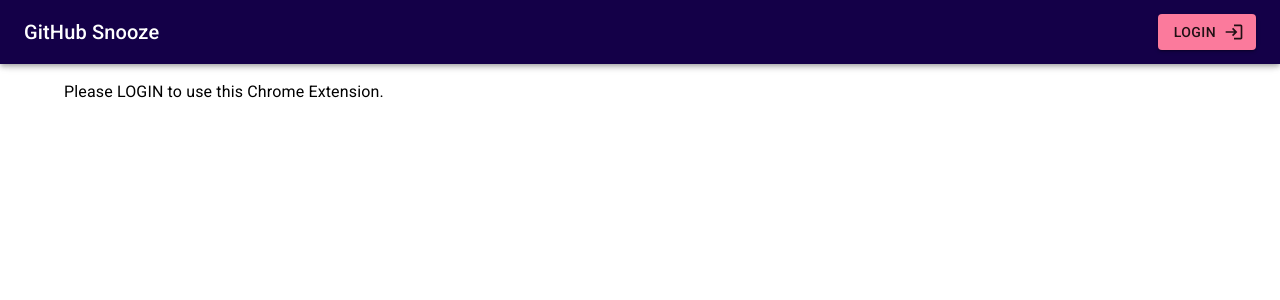
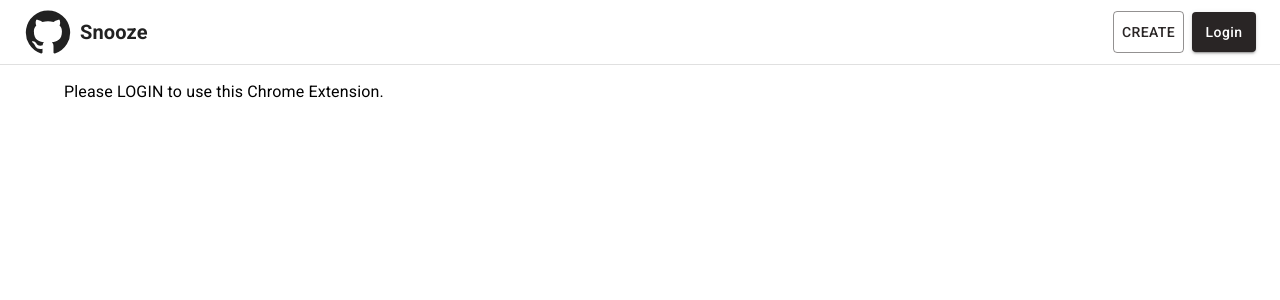
Before and after one commit to nearform/github-snooze-chrome-extension, a React app: page / in a window 1280 px wide. Shown: the top 300 px of the page. Built offline with nearby package versions, Linux system fonts and the light colour scheme.

Commit message:
feat: add redesigned header and snooze list item with hardcoded data

```diff
--- a/src/App.js
+++ b/src/App.js
@@ -21,7 +21,7 @@
   }
   return (
     <div style={{ minWidth: '512px' }}>
-      <NavBar isAuthenticated={isAuthenticated} />
+      <NavBar user={user} isAuthenticated={isAuthenticated} />
       <Container sx={{ my: 2 }}>
         <Routes>
           <Route
--- a/src/components/NavBar.js
+++ b/src/components/NavBar.js
@@ -6,12 +6,37 @@
   Toolbar,
   Button,
   IconButton,
-  Typography
+  Typography,
+  styled,
+  Divider
 } from '@mui/material'
-import { Login, ChevronLeft, Settings } from '@mui/icons-material'
+import {
+  Login,
+  ChevronLeft,
+  Settings,
+  GitHub as GitHubIcon
+} from '@mui/icons-material'
 import { getCurrentRoute, routes } from '../routes'
 
-function NavBar({ isAuthenticated }) {
+const mediaMinWidthKey = '@media (min-width:0px)'
+const mediaOrientationLandscapeKey = '@media (orientation: landscape)'
+const TOOLBAR_MIN_HEIGHT = 72
+
+const OurToolbar = styled(Toolbar)(({ theme }) => {
+  console.log(theme.mixins.toolbar)
+  return {
+    ...theme.mixins.toolbar,
+    [mediaMinWidthKey]: {
+      ...theme.mixins.toolbar[mediaMinWidthKey],
+      [mediaOrientationLandscapeKey]: {
+        ...theme.mixins.toolbar[mediaMinWidthKey][mediaOrientationLandscapeKey],
+        minHeight: `${TOOLBAR_MIN_HEIGHT}px`
+      }
+    }
+  }
+})
+
+function NavBar({ isAuthenticated, user, onCreateSnooze }) {
   const navigate = useNavigate()
   const location = useLocation()
 
@@ -39,8 +64,8 @@
 
   return (
     <Box sx={{ flexGrow: 1 }}>
-      <AppBar component="nav" position="fixed">
-        <Toolbar>
+      <AppBar elevation={0} component="nav" position="fixed">
+        <OurToolbar>
           {showBackButton ? (
             <>
               <IconButton color="secondary" onClick={handleNavigateBack}>
@@ -51,23 +76,52 @@
               </Typography>
             </>
           ) : (
-            <Typography variant="h6" component="div" sx={{ flexGrow: 1 }}>
-              GitHub Snooze
+            <Box
+              sx={{
+                display: 'flex',
+                flexDirection: 'row',
+                alignItems: 'center',
+                flexGrow: 1
+              }}
+            >
+              <GitHubIcon sx={{ fontSize: 48 }} />
+              <Box sx={{ ml: 1 }}>
+                <Typography fontWeight="bold" variant="h6" component="h1">
+                  Snooze
                 </Typography>
+              </Box>
+            </Box>
           )}
           {!showBackButton && (
+            <Box sx={{ display: 'flex', alignItems: 'center' }}>
+              <Box sx={{ mr: 1 }}>
                 <Button
+                  sx={{ p: 1 }}
                   color="secondary"
+                  variant="outlined"
+                  onClick={() => {}}
+                >
+                  Create
+                </Button>
+              </Box>
+              <Button
+                sx={{
+                  textTransform: 'none',
+                  p: 1
+                }}
                 variant="contained"
-              endIcon={isAuthenticated ? <Settings /> : <Login />}
+                color="secondary"
+                // endIcon={isAuthenticated ? <Settings /> : <Login />}
                 onClick={handleLogin}
               >
-              {isAuthenticated ? 'Settings' : 'Login'}
+                {isAuthenticated ? `${user.login}` : 'Login'}
               </Button>
+            </Box>
           )}
-        </Toolbar>
+        </OurToolbar>
+        <Divider />
       </AppBar>
-      <Toolbar />
+      <OurToolbar />
     </Box>
   )
 }
--- a/src/components/SnoozeItem.js
+++ b/src/components/SnoozeItem.js
@@ -2,26 +2,39 @@
 import {
   Card,
   CardHeader,
-  Avatar,
   Link,
   Box,
   CircularProgress,
-  IconButton
+  IconButton,
+  CardContent,
+  Typography,
+  useTheme
 } from '@mui/material'
-import { Check, Delete } from '@mui/icons-material'
+import { Check, Delete, Language as LanguageIcon } from '@mui/icons-material'
 import DialogButton from './DialogButton'
 import { getFormattedDate } from '../date'
 import {
   COLOR_SUCCESS,
-  COLOR_WHITE,
+  COLOR_SECONDARY,
   SK_USER,
-  SNOOZE_STATUS_DONE
+  SNOOZE_STATUS_DONE,
+  COLOR_PRIMARY
 } from '../constants'
 import { readFromLocalStorage, removeSnooze } from '../api/chrome'
+import { styled } from '@mui/system'
+
+const SnoozeCard = styled(Card)(({ theme, status }) => {
+  return {
+    borderLeft: `4px solid ${
+      status === SNOOZE_STATUS_DONE ? COLOR_SUCCESS : theme.palette.warning.main
+    }`
+  }
+})
 
 function SnoozeItem({ index, snooze, onDelete }) {
   const [isLoading, setIsLoading] = useState(false)
   const [userId, setUserId] = useState()
+  const theme = useTheme()
 
   const { url, notifyAt, status } = snooze
 
@@ -43,40 +56,62 @@
     return <CircularProgress color="secondary" />
   }
   return (
-    <>
-      <Box height={5} />
-      <Card
-        style={{
-          backgroundColor:
-            status === SNOOZE_STATUS_DONE ? COLOR_SUCCESS : COLOR_WHITE
+    <SnoozeCard
+      elevation={0}
+      sx={{ py: 0.5 }}
+      status={index % 2 === 1 ? status : SNOOZE_STATUS_DONE}
+    >
+      <CardHeader
+        sx={{ py: 0.5 }}
+        subheader={
+          <Box sx={{ display: 'flex', flexDirection: 'row' }}>
+            <LanguageIcon />
+            <Box sx={{ ml: 0.5 }}>
+              <Typography
+                sx={{ lineHeight: 1.5 }}
+                fontWeight="bold"
+                variant="subtitle1"
+                color={theme.palette.secondaryLightest.main}
+              >
+                NearForm
+              </Typography>
+            </Box>
+          </Box>
+        }
+        // action={
+        //   status === SNOOZE_STATUS_DONE ? (
+        //     <IconButton onClick={handleDelete}>
+        //       <Check />
+        //     </IconButton>
+        //   ) : (
+        //     <DialogButton
+        //       icon={<Delete />}
+        //       title="Attention"
+        //       description="Do you want to delete this snooze?"
+        //       onConfirm={handleDelete}
+        //     />
+        //   )
+        // }
+      />
+      <CardContent
+        sx={{
+          ':last-child': {
+            pb: 0.5,
+            pt: 0
+          }
         }}
       >
-        <CardHeader
-          avatar={<Avatar>{index + 1}</Avatar>}
-          title={
-            <Link href={url} target="_blank">
-              {url}
-            </Link>
-          }
-          subheader={`Scheduled at ${getFormattedDate(notifyAt)}`}
-          action={
-            status === SNOOZE_STATUS_DONE ? (
-              <IconButton onClick={handleDelete}>
-                <Check />
-              </IconButton>
-            ) : (
-              <DialogButton
-                icon={<Delete />}
-                title="Attention"
-                description="Do you want to delete this snooze?"
-                onConfirm={handleDelete}
-              />
-            )
-          }
-        />
-      </Card>
-      <Box height={5} />
-    </>
+        <Link color={COLOR_SECONDARY} href={url} variant="h6" target="_blank">
+          Express middleware borking out #78
+        </Link>
+        <Typography
+          color={theme.palette.secondaryLight.main}
+          variant="subtitle1"
+        >
+          Scheduled at {getFormattedDate(notifyAt)}
+        </Typography>
+      </CardContent>
+    </SnoozeCard>
   )
 }
 
--- a/src/constants.js
+++ b/src/constants.js
@@ -30,9 +30,13 @@
 /**
  * Colors
  */
-export const COLOR_PRIMARY = '#140048'
-export const COLOR_SECONDARY = '#FB7A9C'
-export const COLOR_SUCCESS = '#E3FBE3'
+
+export const COLOR_SECONDARY = '#292525'
+export const COLOR_LIGHT_SECONDARY = 'rgba(41, 37,37, 0.8)'
+export const COLOR_LIGHTEST_SECONDARY = '#485569'
+export const COLOR_PRIMARY = '#FFFFFF'
+export const COLOR_SUCCESS = '#259767'
+export const COLOR_WARNING = '#D47709'
 export const COLOR_WHITE = '#FFFFFF'
 
 /**
--- a/src/index.js
+++ b/src/index.js
@@ -1,20 +1,9 @@
 import React from 'react'
 import { createRoot } from 'react-dom/client'
 import { MemoryRouter as Router } from 'react-router-dom'
-import { ThemeProvider, createTheme } from '@mui/material/styles'
+import { ThemeProvider } from '@mui/material/styles'
+import { theme } from './theme'
 import App from './App'
-import { COLOR_PRIMARY, COLOR_SECONDARY } from './constants'
-
-const theme = createTheme({
-  palette: {
-    primary: {
-      main: COLOR_PRIMARY
-    },
-    secondary: {
-      main: COLOR_SECONDARY
-    }
-  }
-})
 
 const root = createRoot(document.getElementById('root'))
 
--- a/src/pages/AuthPage.js
+++ b/src/pages/AuthPage.js
@@ -2,13 +2,13 @@
 import {
   FormControl,
   InputLabel,
-  OutlinedInput,
   InputAdornment,
   IconButton,
   Box,
   Typography,
   Link,
-  Alert
+  Alert,
+  OutlinedInput
 } from '@mui/material'
 import { LoadingButton } from '@mui/lab'
 import { Visibility, VisibilityOff } from '@mui/icons-material'
@@ -105,6 +105,7 @@
       <Box height={20} />
       <FormControl
         fullWidth
+        color="secondary"
         variant="outlined"
         error={formErrorMessage !== ''}
         disabled={isLoading}
--- a/src/pages/DashboardPage.js
+++ b/src/pages/DashboardPage.js
@@ -76,10 +76,6 @@
 
   return (
     <>
-      <Typography variant="body1" component="p">
-        {`Hello ${user.login}`},
-      </Typography>
-      <Divider />
       {errorMessage && (
         <>
           <Box height={20} />
@@ -107,21 +103,15 @@
       <Box height={20} />
       <Divider />
       <Box height={20} />
-      <Typography variant="body1" component="p">
-        Your Snoozes:
-      </Typography>
       {snoozeList.length === 0 && (
         <Typography variant="subtitle2" component="p">
           Snooze List is empty.
         </Typography>
       )}
       {snoozeList.map((snooze, index) => (
-        <SnoozeItem
-          key={snooze.id}
-          index={index}
-          snooze={snooze}
-          onDelete={setSnoozeList}
-        />
+        <Box key={snooze.id} sx={{ mb: 1.5 }}>
+          <SnoozeItem index={index} snooze={snooze} onDelete={setSnoozeList} />
+        </Box>
       ))}
     </>
   )
--- /dev/null
+++ b/src/theme.js
@@ -0,0 +1,30 @@
+import { createTheme } from '@mui/material/styles'
+import {
+  COLOR_LIGHTEST_SECONDARY,
+  COLOR_LIGHT_SECONDARY,
+  COLOR_PRIMARY,
+  COLOR_SECONDARY,
+  COLOR_WARNING
+} from './constants'
+export const theme = createTheme({
+  typography: {
+    allVariants: COLOR_PRIMARY
+  },
+  palette: {
+    warning: {
+      main: COLOR_WARNING
+    },
+    primary: {
+      main: COLOR_PRIMARY
+    },
+    secondary: {
+      main: COLOR_SECONDARY
+    },
+    secondaryLight: {
+      main: COLOR_LIGHT_SECONDARY
+    },
+    secondaryLightest: {
+      main: COLOR_LIGHTEST_SECONDARY
+    }
+  }
+})
```
Lines whose indentation alone changed are shown as unchanged.
